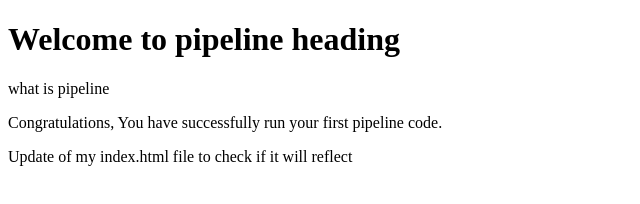
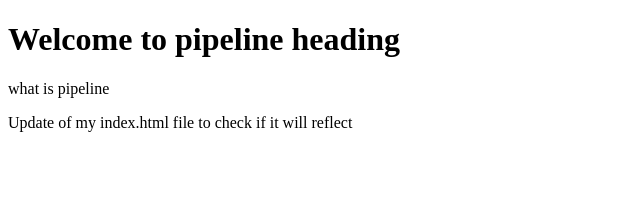
Before and after one commit to Heebrah/jenkins-scm, a plain HTML site: page index.html in a window 1280 px wide. Shown: the whole page, without its empty margins (0-640 px from the left). Drawn offline with Linux system fonts and the light colour scheme.

Commit message:
pipeline project

```diff
--- a/index.html
+++ b/index.html
@@ -11,7 +11,7 @@
   <p>what is pipeline
 
   </p>
-  <p>Congratulations, You have successfully run your first pipeline code.</p>
+
 
 
 <p>Update of my index.html file to check if it will reflect</p>
```
